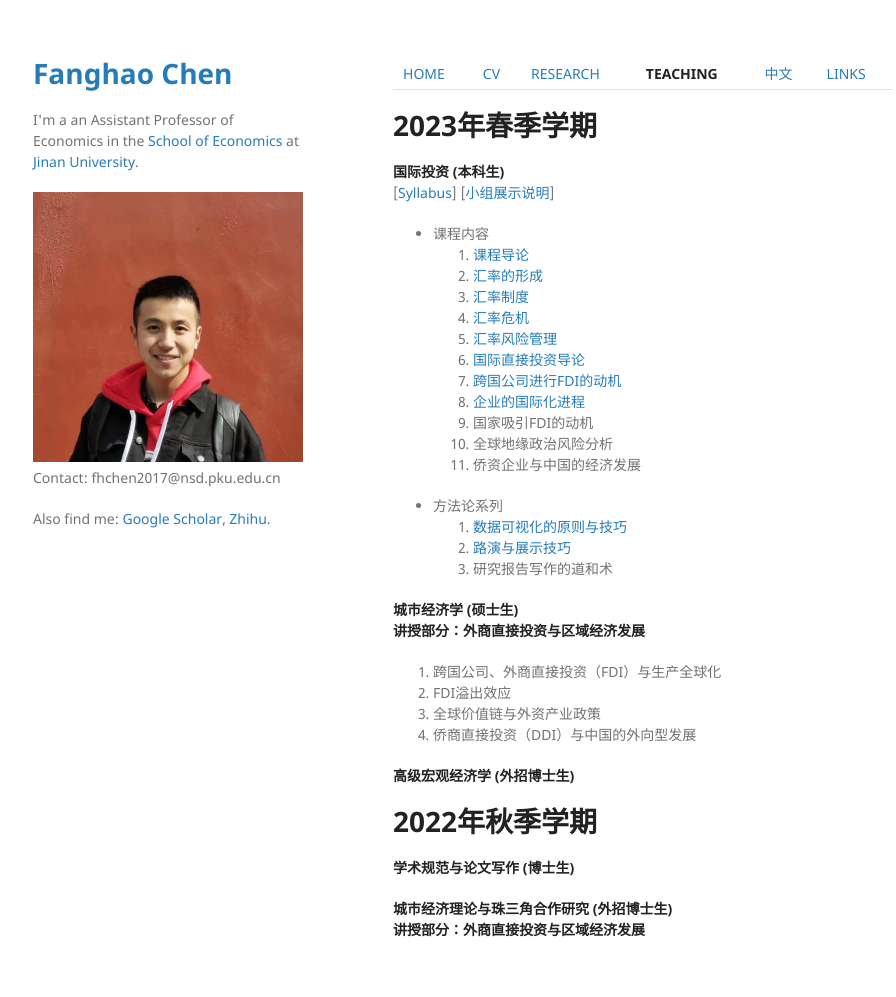
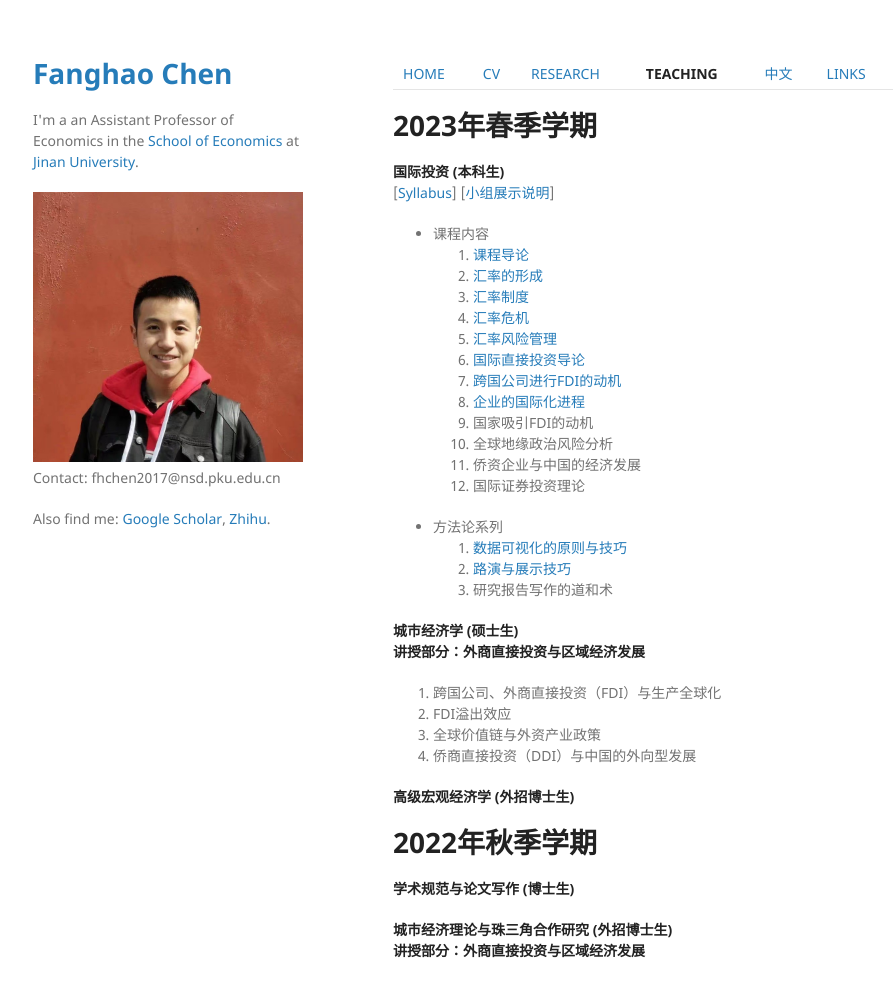
Before and after one commit to FanghaoChen/homepage, a Jekyll site: the page built from teaching.md, in a window 1280 px wide and 1031 px high. Shown: the top 997 px of the window, without its empty margins (177-1073 px from the left). Built offline with Jekyll 4.4.1, drawn with Linux system fonts in a browser that asks for light colours; our own code applies the rules of GitHub Pages for plain Markdown files.

Commit message:
Update teaching.md

```diff
--- a/teaching.md
+++ b/teaching.md
@@ -17,6 +17,7 @@
 9. 国家吸引FDI的动机 <br/>
 10. 全球地缘政治风险分析 <br/>
 11. 侨资企业与中国的经济发展 <br/>
+12. 国际证券投资理论 <br/>
 
 * 方法论系列
 1. [数据可视化的原则与技巧](./assets/数据可视化的原则与技巧.pdf)
```
